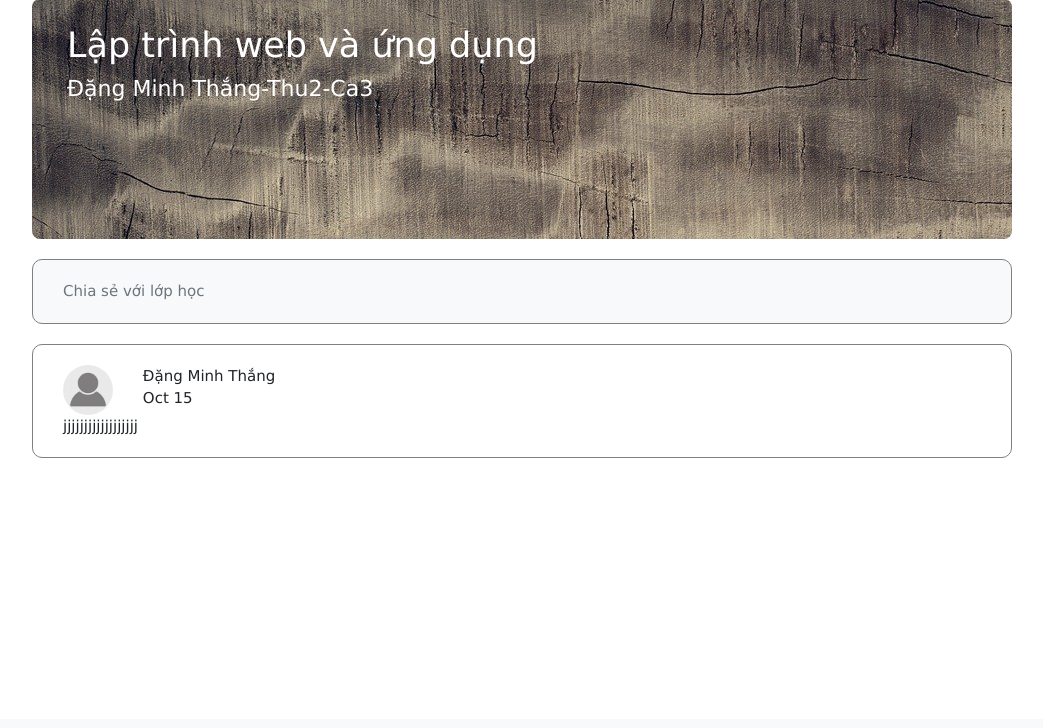
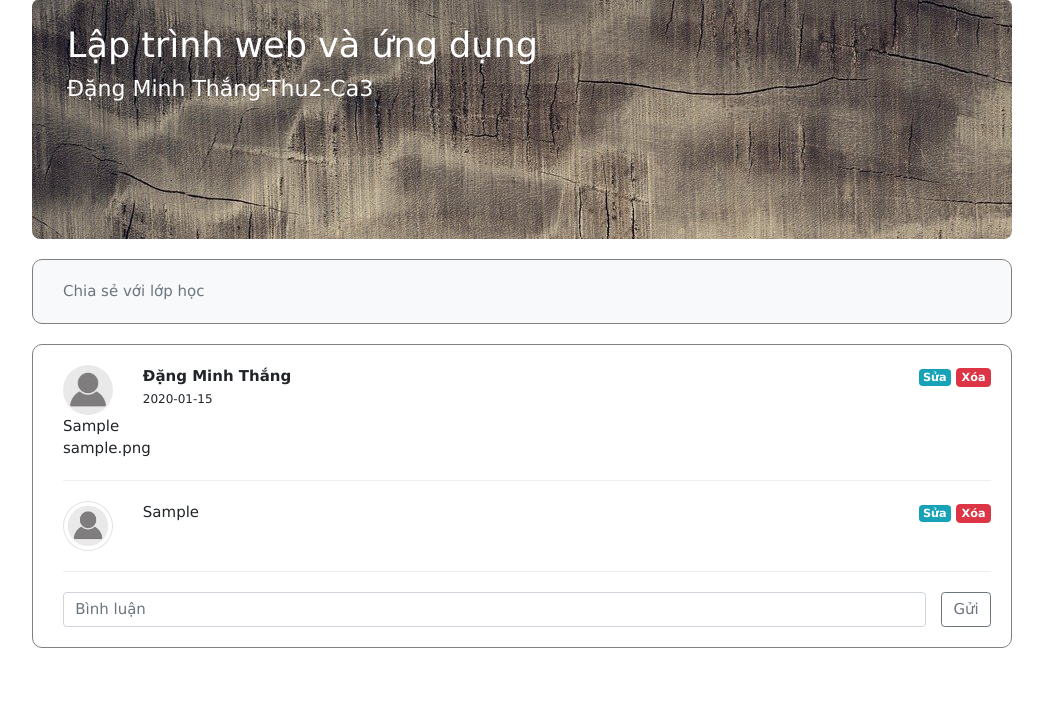
Before and after one commit to sieuquayskt3/503073_LTWVUD_DoAn, a PHP site: page /stream.php?IdLop=51 in a window 1280 px wide. Shown: the part 81-809 px from the top of the page, without its empty margins (118-1161 px from the left). Before the commit the page ends 539 px from the top, so only its background shows below. Run offline with PHP 8.4, Linux system fonts and the light colour scheme; the visitor is signed in with stand-in values (Sample User, id 1); data comes from the database, SQL or seed files in the repository; tables that the repository leaves empty hold one stand-in row (values such as "Sample post"); some libraries are stand-ins or nearby versions.

Commit message:
CRU comment

```diff
--- a/Classroom/connection.php
+++ b/Classroom/connection.php
@@ -137,7 +137,8 @@ function is_MaLop_exists($MaLop){
   }
 
 }
-//-- Tham gia lớp học
+
+// Tham gia lớp học
 function joinClass($IdAccount, $MaLop)
 {
   $conn = open_database();
@@ -157,6 +158,7 @@ function joinClass($IdAccount, $MaLop)
   }
   return array('code' => 0, 'error' => 'Join class successful');
 }
+
 function createPost($IdAccount,$IdLop,$content,$target_file,$datecreate){
   $sql = 'INSERT INTO post(IdAccount, IdLop, NoiDung, File, NgayTao) values (?,?,?,?,?)';
   $conn = open_database();
@@ -167,4 +169,16 @@ function createPost($IdAccount,$IdLop,$content,$target_file,$datecreate){
   }
   return array('code' => 0, 'error' => 'Create account successful');
 }
+
+// create comment
+function createComment($IdAccount, $idPost, $comment, $datecreate){
+  $sql = 'INSERT INTO comment(IdAccount, IdPost, NoiDung, NgayTao) values (?,?,?,?)';
+  $conn = open_database();
+  $stm = $conn->prepare($sql);
+  $stm->bind_param('iiss', $IdAccount, $idPost, $comment, $datecreate);
+  if (!$stm->execute()){
+    return array('code' => 2, 'error' => 'can not execute command');
+  }
+  return array('code' => 0, 'success' => 'Create comment successful');
+}
 ?>
--- a/Classroom/stream.php
+++ b/Classroom/stream.php
@@ -19,10 +19,12 @@ $IdLop = $_GET["IdLop"]; // id lớp
     <meta name="viewport" content="width=device-width, initial-scale=1, shrink-to-fit=no">
 
     <!-- Bootstrap CSS -->
-  <link rel="stylesheet" href="https://stackpath.bootstrapcdn.com/bootstrap/4.5.2/css/bootstrap.min.css" integrity="sha384-JcKb8q3iqJ61gNV9KGb8thSsNjpSL0n8PARn9HuZOnIxN0hoP+VmmDGMN5t9UJ0Z" crossorigin="anonymous">
+    <link rel="stylesheet" href="https://stackpath.bootstrapcdn.com/bootstrap/4.5.2/css/bootstrap.min.css"
+        integrity="sha384-JcKb8q3iqJ61gNV9KGb8thSsNjpSL0n8PARn9HuZOnIxN0hoP+VmmDGMN5t9UJ0Z" crossorigin="anonymous">
 
     <title>Stream</title>
-  <link rel="stylesheet" href="https://use.fontawesome.com/releases/v5.7.0/css/all.css" integrity="sha384-lZN37f5QGtY3VHgisS14W3ExzMWZxybE1SJSEsQp9S+oqd12jhcu+A56Ebc1zFSJ" crossorigin="anonymous">
+    <link rel="stylesheet" href="https://use.fontawesome.com/releases/v5.7.0/css/all.css"
+        integrity="sha384-lZN37f5QGtY3VHgisS14W3ExzMWZxybE1SJSEsQp9S+oqd12jhcu+A56Ebc1zFSJ" crossorigin="anonymous">
     <script src="https://kit.fontawesome.com/f25bf5c13c.js" crossorigin="anonymous"></script>
     <link rel="stylesheet" href="https://www.w3schools.com/w3css/4/w3.css">
     <link rel="stylesheet" href="stream.css">
@@ -33,11 +35,12 @@ $IdLop = $_GET["IdLop"]; // id lớp
 
 <body>
     <?php
-  // Lấy ngày tạo bài đăng
+  // Lấy ngày tạo bài đăng hoặc ngày tạo comment
   $date = getdate();
-  $datecreate = $date['mday'] .'/' .$date['mon'] .'/'. $date['year'];
+  $datecreate = $date['mday'] . '/' . $date['mon'] . '/' . $date['year'];
   $error = "";
-  $content = ""; // nội dung bài post
+  $content = "";
+  $myfile = ""; // nội dung bài post
 
 
   if (isset($_POST['content'])) {
@@ -46,7 +49,7 @@ $IdLop = $_GET["IdLop"]; // id lớp
     if (isset($_FILES['myfile'])) {
 
       $target_file = "uploads/" . $_FILES["myfile"]["name"];
-      $error =$target_file;
+      $error = $target_file;
 
       if (!move_uploaded_file($_FILES["myfile"]["tmp_name"], $target_file)) {
         die("Sorry, there was an error uploading your file.");
@@ -56,11 +59,11 @@ $IdLop = $_GET["IdLop"]; // id lớp
     if (empty($content)) {
       $error = "Vui lòng nhập nội dung thông báo";
     } else {
-      $error = $content.$IdAccount.$IdLop.$target_file.$datecreate;
+      $error = $content . $IdAccount . $IdLop . $target_file . $datecreate;
       $result = createPost($IdAccount, $IdLop, $content, $target_file, $datecreate);
       if ($result1['code'] == 0) {
         // successful
-        header('Location: stream.php?IdLop='.$IdLop);
+        header('Location: stream.php?IdLop=' . $IdLop);
         exit();
       } else if ($result1['code'] == 2) {
         $error = "Không thể thêm lớp học";
@@ -68,18 +71,19 @@ $IdLop = $_GET["IdLop"]; // id lớp
         $error = "Đã xảy ra lỗi vui lòng thử lại";
       }
     }
-
   }
 
+
   // Hiển thị thông tin bài post khi bấm nút sửa
-  // if (isset($_GET["id"])) {
-  //   $id = $_GET["id"];
-  //   $sql = "SELECT * FROM post WHERE IdPost=$id";
-  //   $result = $conn->query($sql);
-  //   $row = $result->fetch_assoc();
-  //   $content = $row["NoiDung"];
-  //   $file = $row["File"];
-  // }
+  if (isset($_GET["id"])) {
+    $id = $_GET["id"];
+    $sql = "SELECT * FROM post WHERE IdPost=$id";
+    $result = $conn->query($sql);
+    $row = $result->fetch_assoc();
+    $content = $row["NoiDung"];
+    $file = $row["File"];
+  }
+
   ?>
     <nav class="navbar navbar-expand-lg navbar-light bg-light fixed-top">
         <a class="btn-bars" href="classes.php">
@@ -88,7 +92,8 @@ $IdLop = $_GET["IdLop"]; // id lớp
             </button>
         </a>
         <a class="navbar-brand" href="#">HK1_2020_503073_Lap trinh web </a>
-    <button class="navbar-toggler" type="button" data-toggle="collapse" data-target="#navbarNav" aria-controls="navbarNav" aria-expanded="false" aria-label="Toggle navigation">
+        <button class="navbar-toggler" type="button" data-toggle="collapse" data-target="#navbarNav"
+            aria-controls="navbarNav" aria-expanded="false" aria-label="Toggle navigation">
             <span class="navbar-toggler-icon"></span>
         </button>
         <div class="collapse navbar-collapse" id="navbarNav">
@@ -112,14 +117,13 @@ $IdLop = $_GET["IdLop"]; // id lớp
     </nav>
 
     <div class="container">
-
         <div class="bgd-img-top" style="background-image: url('images/brown.jpg');">
             <div class="class">Lập trình web và ứng dụng</div>
             <div class="class-info">Đặng Minh Thắng-Thu2-Ca3</div>
         </div>
 
         <div class="account bg-light text-muted">
-
+            <!--Tạo bài post-->
             <a href="" data-toggle="modal" data-target="#myModal">Chia sẻ với lớp học</a>
 
             <form action="" method="POST" enctype="multipart/form-data">
@@ -134,7 +138,8 @@ $IdLop = $_GET["IdLop"]; // id lớp
                             <input type="hidden" name="id" value="<?php echo $id ?>">
                             <!--Ẩn id bài post -->
                             <div class="modal-body">
-                <textarea class="form-control" rows="5" id="content" name="content" autofocus></textarea>
+                                <textarea class="form-control" rows="5" id="content" name="content"
+                                    autofocus></textarea>
                             </div>
 
                             <div class="modal-footer">
@@ -149,26 +154,151 @@ $IdLop = $_GET["IdLop"]; // id lớp
             </form>
 
         </div>
+
+    <?php
+      require_once 'connection.php';
+      $conn = open_database();
+      $sql = "SELECT * FROM post";
+      $result = $conn->query($sql);
+      if ($result->num_rows > 0) {
+      while ($row = $result->fetch_assoc()) {
+    ?>
       <div class="account">
-
         <div class="row">
-
           <div class="col-1">
               <img class="avt" src="images/person.jpg" alt="">
           </div>
 
           <div class="col-9">
-          <div class="name">Đặng Minh Thắng</div>
-          <div class="date">Oct 15</div>
+            <div class="name-gv">
+              <dt>Đặng Minh Thắng</dt>
+            </div>
+            <div class="date"><small><?php echo $row["NgayTao"] ?></small></div>
+          </div>
+
+          <div class="col-2 text-right">
+              <a href="#" class="badge badge-info">Sửa</a>
+              <a href="#" class="badge btn btn-danger" data-toggle="modal" data-target="#myModal-del">Xóa</a>
           </div>
         </div>
-      <div>jjjjjjjjjjjjjjjjjj</div>
+
+        <div><?php echo $row["NoiDung"] ?></div>
+        <div><?php echo $row["File"] ?></div>
+        <hr>
+
+        <!-- Comment ở chổ này -->
         <?php
-      if (!empty($error)) {
-        echo "<div class='alert alert-danger'>$error</div>";
+          $conn2 = open_database();
+          $sql2 = 'SELECT * FROM comment WHERE IdPost ='. $row["IdPost"];
+          $result2 = $conn2->query($sql2);
+          if ($result2->num_rows > 0) {
+            while ($row2 = $result2->fetch_assoc()) {
+        ?>
+              <div class="row mb-1">
+                  <div class="col-1">
+                      <img class="avt img-thumbnail" src="images/person.jpg" alt="">
+                  </div>
+
+                  <div class="col-9">
+                      <div class="font-weight-bold">
+                        <!-- Lấy họ tên của người comment -->
+                        <?php
+                          $conn3 = open_database();
+                          $sql3 = 'SELECT * FROM account WHERE IdAccount ='. $row2["IdAccount"];
+                          $result3 = $conn3->query($sql3);
+                          if ($result3->num_rows > 0) {
+                            while ($row3 = $result3->fetch_assoc()) {
+                        ?>
+                              <div><?php echo $row3["HoTen"]?> <small><?php echo $row2["NgayTao"]?></small> </div>
+                        <?php
+                            }
+                          }
+                        ?>
+                        <!-- END Lấy họ tên của người comment -->
+                      </div>
+                      <div><?php echo $row2["NoiDung"] ?></div>
+                  </div>
+                  <div class="col-2 text-right">
+                      <a href="#" class="badge badge-info">Sửa</a>
+                      <a href="#" class="badge btn btn-danger" data-toggle="modal" data-target="#CommentModal-del">Xóa</a>
+                  </div>
+              </div>
+        <?php
+            }
           }
         ?>
 
+        <hr>
+        <div class="row">
+          <div class="col-12">
+            <form
+              action="createComment.php?idPost=<?php echo $row["IdPost"]?>&idClass=<?php echo $_GET["IdLop"]?>"
+              method="POST">
+              <div class="d-flex flex-row">
+                <input class="form-control w-100 mr-3" rows="1" id="comment" name="comment"
+                    placeholder="Bình luận"></input>
+                <button type="submit" class="btn btn-outline-secondary">Gửi</button>
+              </div>
+            </form>
+          </div>
+        </div>
+
+      </div> <!-- END class account-->
+
+        <?php
+          }
+      }
+
+    ?>
+    </div>
+    </div>
+    <!-- Chỗ này code model-->
+    <div class="modal fade" id="myModal-del">
+        <div class="modal-dialog">
+            <div class="modal-content">
+                <div class="modal-header">
+                    <h7 class="modal-title"><b>Xóa bài đăng?</b></h7>
+                    <button type="button" class="close" data-dismiss="modal">&times;</button>
+                </div>
+                <!-- Modal body -->
+                <div class="modal-body text-center">Nhận xét cũng sẽ bị xóa</div>
+
+                <!-- Modal footer -->
+                <div class="modal-footer">
+                    <?php
+          $sql = "SELECT * FROM post";
+          $result = $conn->query($sql);
+          $row = $result->fetch_assoc();
+          ?>
+                    <button type="reset" class="btn btn-primary" data-dismiss="modal">Hủy</button>
+                    <a href="delete-post.php?id=<?php echo $row['IdPost'] ?>" class="btn btn-danger">Xóa</a>
+                </div>
+            </div>
+        </div>
+    </div>
+
+    <!-- Chỗ này code model delete comment-->
+    <div class="modal fade" id="CommentModal-del">
+        <div class="modal-dialog">
+            <div class="modal-content">
+                <div class="modal-header">
+                    <h7 class="modal-title"><b>Xóa bình luận</b></h7>
+                    <button type="button" class="close" data-dismiss="modal">&times;</button>
+                </div>
+                <!-- Modal body -->
+                <div class="modal-body text-center">Xóa muốn xóa bình luận này?</div>
+
+                <!-- Modal footer -->
+                <div class="modal-footer">
+                    <?php
+          $sql = "SELECT * FROM post";
+          $result = $conn->query($sql);
+          $row = $result->fetch_assoc();
+          ?>
+                    <button type="reset" class="btn btn-primary" data-dismiss="modal">Hủy</button>
+                    <a href="delete-post.php?id=<?php echo $row['IdPost'] ?>" class="btn btn-danger">Xóa</a>
+                </div>
+            </div>
         </div>
     </div>
 </body>
--- a/Classroom/suggestClass.php
+++ b/Classroom/suggestClass.php
@@ -49,7 +49,7 @@
 
     // tìm xem khớp classes ở vị trí nào thì chèn vào $filter + chèn luôn id ở vị trí đó vào $id
     for($i = 0; $i < count($classes); ++$i) {
-        if (preg_match("/$keyword/", strtolower($enClass[$i]))){ // regular expression
+        if (preg_match("/$keyword/", strtolower($enClass[$i])) or preg_match("/$keyword/", strtolower($classes[$i]))){ // regular expression
             array_push($filter, $classes[$i]);
             array_push($id, $idClasses[$i]);
         }
```
Also changed, not shown: Classroom/createComment.php (added, +28 -0 lines), Classroom/image/send-24px.svg (added), Classroom/uploads/hoa.jpg (added). Lines whose indentation alone changed are shown as unchanged.
